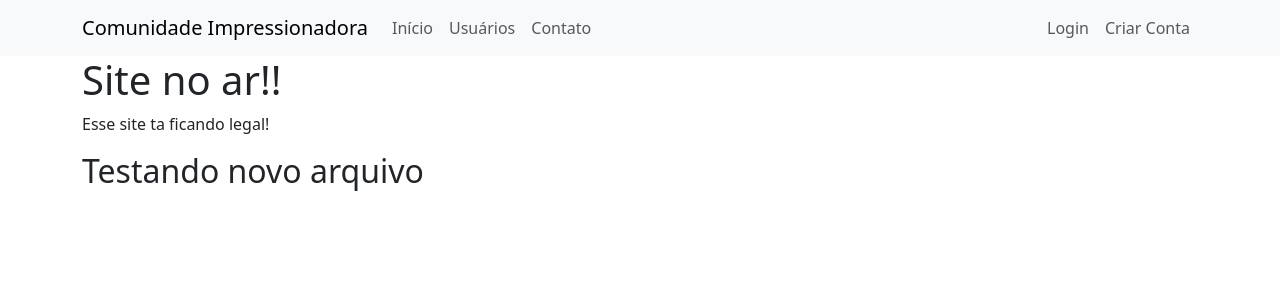
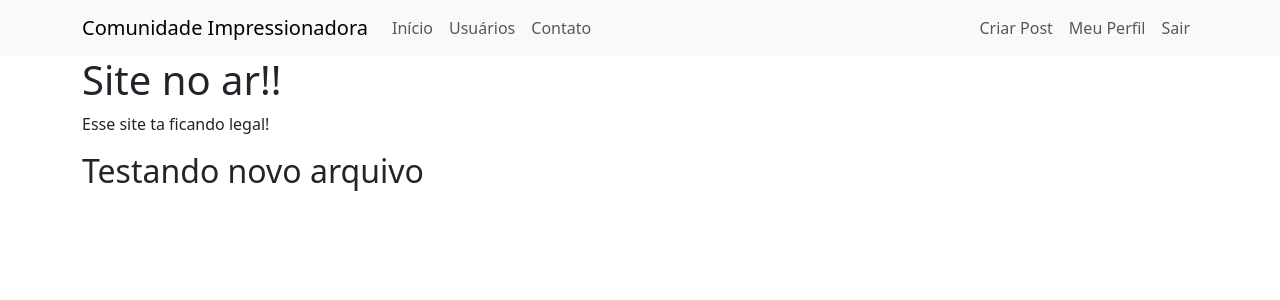
Before and after one commit to Hugo-Hattori/Community_Website, a Flask app: page / in a window 1280 px wide. Shown: the top 300 px of the page. Run offline with Flask 3, Linux system fonts and the light colour scheme; the visitor is signed in with stand-in values (Sample User, id 1).

Commit message:
implementing logout, customizing page for logged-in user

```diff
--- a/comunidade_impressionadora/routes.py
+++ b/comunidade_impressionadora/routes.py
@@ -3,7 +3,7 @@ from flask import render_template, redirect, url_for, flash, request
 from comunidade_impressionadora.forms import FormLogin, FormCriarConta
 from translate import Translator
 from comunidade_impressionadora.models import Usuario
-from flask_login import login_user
+from flask_login import login_user, logout_user, current_user
 
 
 lista_usuarios = ['Hugo', 'Alexandre', 'Renan', 'Amanda']
@@ -49,3 +49,20 @@ def login():
         return redirect(url_for('home'))
 
     return render_template('login.html', form_login=form_login, form_criarconta=form_criarconta, traduzir=traduzir)
+
+
+@app.route('/sair')
+def logout():
+    logout_user()
+    flash('Logout feito com sucesso!', 'alert-success')
+    return redirect(url_for('home'))
+
+
+@app.route('/perfil')
+def perfil():
+    return render_template('perfil.html')
+
+
+@app.route('/post/criar')
+def criar_post():
+    return render_template('criarpost.html')
--- a/comunidade_impressionadora/templates/navbar.html
+++ b/comunidade_impressionadora/templates/navbar.html
@@ -14,12 +14,24 @@
         </li>
       </ul>
       <ul class="d-flex navbar-nav">
+        {% if current_user.is_authenticated %}
+          <li class="nav-item">
+            <a class="nav-link" href="{{ url_for('criar_post') }}">Criar Post</a>
+          </li>
+          <li class="nav-item">
+            <a class="nav-link" href="{{ url_for('perfil') }}">Meu Perfil</a>
+          </li>
+          <li class="nav-item">
+            <a class="nav-link" href="{{ url_for('logout') }}">Sair</a>
+          </li>
+        {% else %}
           <li class="nav-item">
             <a class="nav-link" href="{{ url_for('login') }}">Login</a>
           </li>
           <li class="nav-item">
             <a class="nav-link" href="{{ url_for('login') }}">Criar Conta</a>
           </li>
+        {% endif %}
       </ul>
     </div>
   </div>
```
Also changed, not shown: comunidade_impressionadora/templates/criarpost.html (added, +8 -0 lines), comunidade_impressionadora/templates/perfil.html (added, +8 -0 lines). Lines whose indentation alone changed are shown as unchanged.
